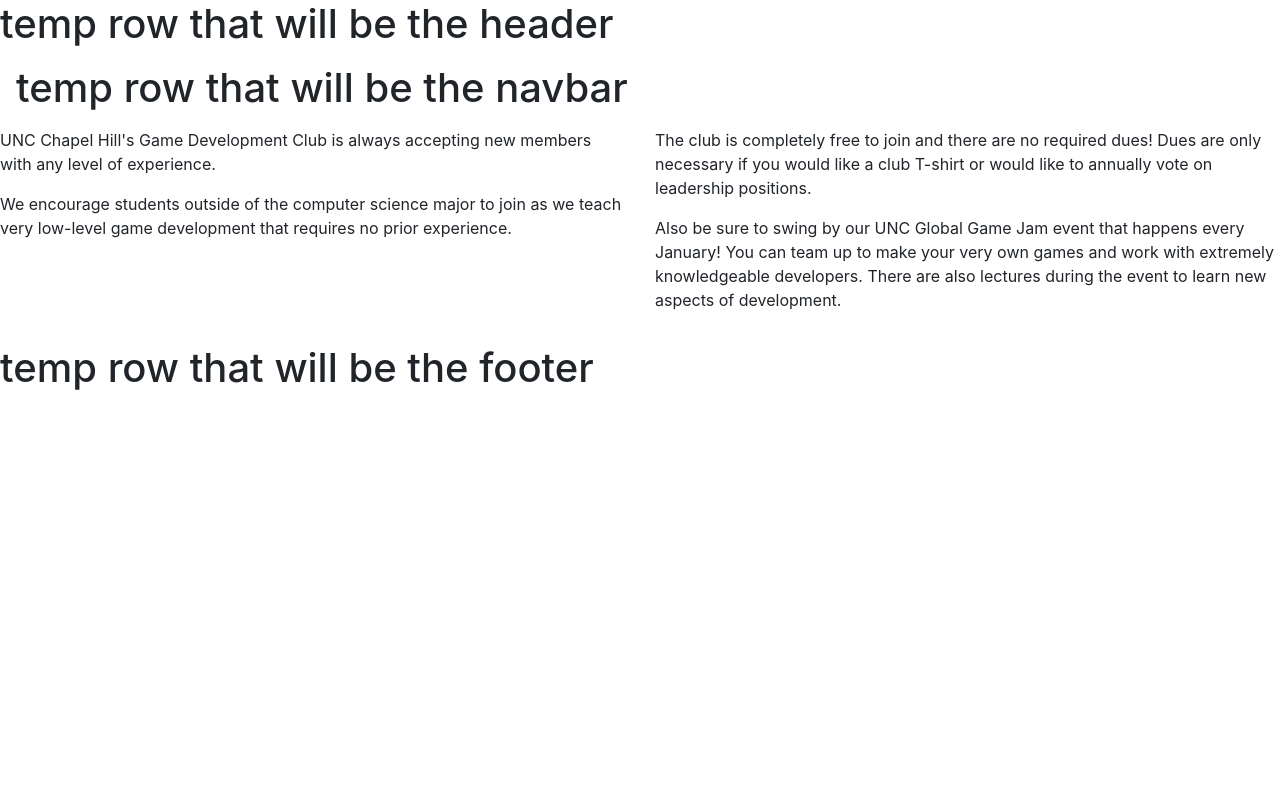
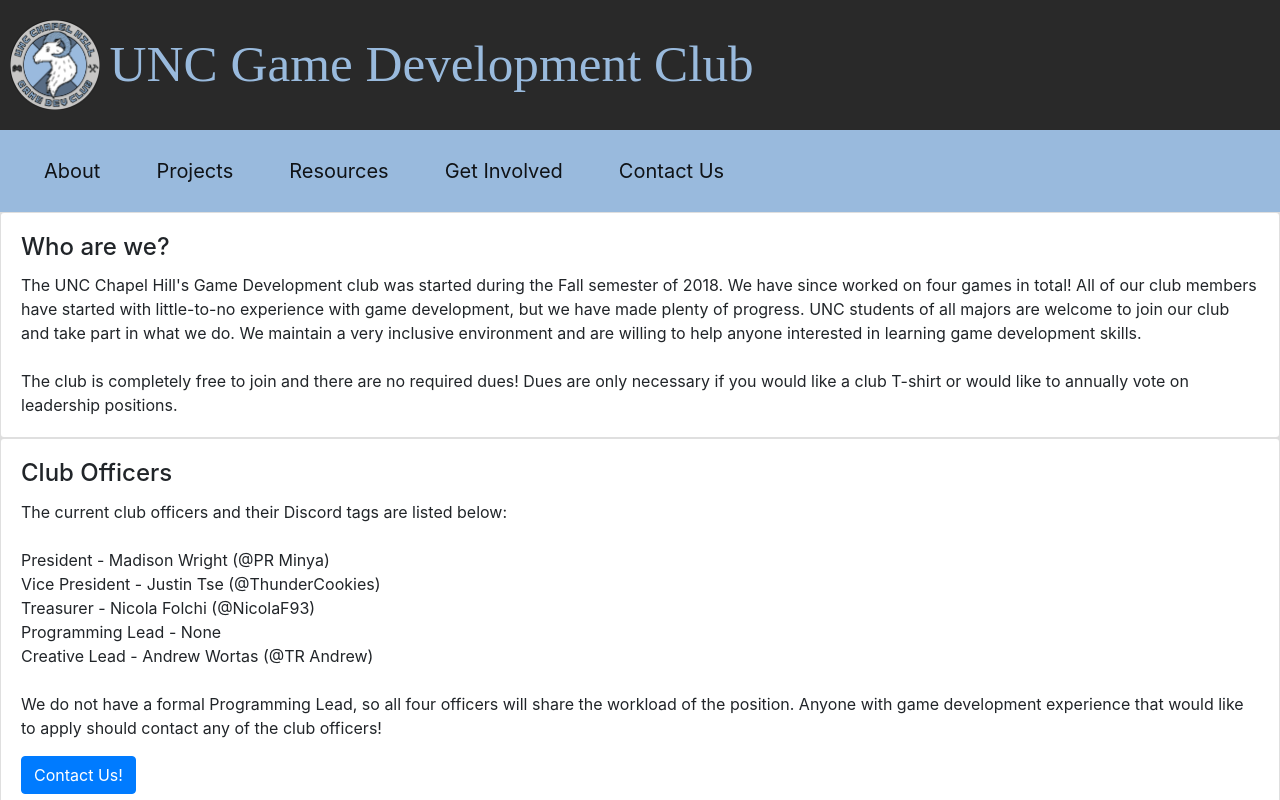
Before and after one commit to jtse321/UNCGameDev.github.io, a plain HTML site: page about.html in a window 1280 px wide. Drawn offline with nearby package versions, Linux system fonts and the light colour scheme; a web font is replaced by a local one.

Commit message:
Added content to about.html

```diff
--- a/about.html
+++ b/about.html
@@ -1,64 +1,136 @@
 <!doctype html>
 <html lang="en">
 <head>
-    <!-- Required meta tags -->
-    <meta charset="utf-8">
-    <meta name="viewport" content="width=device-width, initial-scale=1, shrink-to-fit=no">
-
-    <link rel="stylesheet" href="style.css">
-
-    <!-- Bootstrap CSS -->
-    <link rel="stylesheet" href="https://stackpath.bootstrapcdn.com/bootstrap/4.3.1/css/bootstrap.min.css" integrity="sha384-ggOyR0iXCbMQv3Xipma34MD+dH/1fQ784/j6cY/iJTQUOhcWr7x9JvoRxT2MZw1T" crossorigin="anonymous">
-
     <title>About Us</title>
+    <meta charset="UTF-8">
+    <link rel="stylesheet" href="https://stackpath.bootstrapcdn.com/bootstrap/4.3.1/css/bootstrap.min.css"
+        integrity="sha384-ggOyR0iXCbMQv3Xipma34MD+dH/1fQ784/j6cY/iJTQUOhcWr7x9JvoRxT2MZw1T" crossorigin="anonymous">
+    <script src="https://code.jquery.com/jquery-3.3.1.slim.min.js"
+        integrity="sha384-q8i/X+965DzO0rT7abK41JStQIAqVgRVzpbzo5smXKp4YfRvH+8abtTE1Pi6jizo" crossorigin="anonymous">
+    </script>
+    <script src="https://cdnjs.cloudflare.com/ajax/libs/popper.js/1.14.7/umd/popper.min.js"
+        integrity="sha384-UO2eT0CpHqdSJQ6hJty5KVphtPhzWj9WO1clHTMGa3JDZwrnQq4sF86dIHNDz0W1" crossorigin="anonymous">
+    </script>
+    <script src="https://stackpath.bootstrapcdn.com/bootstrap/4.3.1/js/bootstrap.min.js"
+        integrity="sha384-JjSmVgyd0p3pXB1rRibZUAYoIIy6OrQ6VrjIEaFf/nJGzIxFDsf4x0xIM+B07jRM" crossorigin="anonymous">
+    </script>
+    <link href='style.css' rel='stylesheet' type='text/css' />
+    <meta name="viewport" content="width=device-width, initial-scale=1">
 </head>
 
   <body>
+    <div class="container-fluid">
+      <div class="row headerr">
+          <img src="images/UNC_Game_Dev_Logo.png">
+          <h1 style="text-align:center">UNC Game Development Club
+          </h1>
+      </div>
+      <div class="row navebar">
+        <nav class="navbar navbar-expand-md navbar-light">
+          <button class="navbar-toggler navbar-toggler-right" type="button" data-toggle="collapse"
+          data-target="#navbarTogglerDemo02" aria-controls="navbarTogglerDemo02" aria-expanded="false"
+          aria-label="Toggle navigation">
+          <span class="navbar-toggler-icon"></span>
+          </button>
 
-  	<div class="row header">
-  		<div class="col-md-12">
-  			<h1> temp row that will be the header </h1>
+          <div class="collapse navbar-collapse" id="navbarTogglerDemo02">
+            <ul class="navbar-nav mr-auto mt-2 mt-md-0">
+              <li class="nav-item active">
+                <a class="nav-link" href="#!">About <span class="sr-only">(current)</span></a>
+              </li>
+              <li class="nav-item active">
+                <a class="nav-link" href="#!">Projects <span class="sr-only">(current)</span></a>
+              </li>
+              <li class="nav-item active">
+                <a class="nav-link" href="#!">Resources <span class="sr-only">(current)</span></a>
+              </li>
+              <li class="nav-item active">
+                <a class="nav-link" href="#!">Get Involved <span class="sr-only">(current)</span></a>
+              </li>
+              <li class="nav-item active">
+                <a class="nav-link" href="#!">Contact Us <span class="sr-only">(current)</span></a>
+              </li>
+            </ul>
+          </div>
+        </nav>
       </div>
     </div>
 
-  	<div class="row navbar">
-  		<div class="col-md-12">
-  			<h1> temp row that will be the navbar </h1>
+    <div class="card">
+      <div class="card-body">
+        <h4 class="card-title">Who are we?</h4>
+        <p class="card-text">
+          The UNC Chapel Hill's Game Development club was started during the Fall semester of 2018. We have since worked on four games in total! All of our club members have started with little-to-no experience with game development, but we have made plenty of progress. UNC students of all majors are welcome to join our club and take part in what we do. We maintain a very inclusive environment and are willing to help anyone interested in learning game development skills.
+          <br><br>
+          The club is completely free to join and there are no required dues! Dues are only necessary if you would like a club T-shirt or would like to annually vote on leadership positions.
+        </p>
       </div>
     </div>
 
-    <div class="row">
-    	<div class="col-md-6">
-    		<p> UNC Chapel Hill's Game Development Club is always accepting new members with any level of experience.</p>
-
-        <p> We encourage students outside of the computer science major to join as we teach very low-level game development that requires no prior experience.</p>
-    	</div>
-      <div class="col-md-6">
-        <p> The club is completely free to join and there are no required dues! Dues are only necessary if you would like a club T-shirt or would like to annually vote on leadership positions.</p>
-
-        <p> Also be sure to swing by our UNC Global Game Jam event that happens every January! You can team up to make your very own games and work with extremely knowledgeable developers. There are also lectures during the event to learn new aspects of development.</p>
+    <div class="card">
+      <div class="card-body">
+        <h4 class="card-title">Club Officers</h4>
+        <p class="card-text">
+          The current club officers and their Discord tags are listed below:
+          <br><br>
+          President - Madison Wright (@PR Minya)
+          <br>
+          Vice President - Justin Tse (@ThunderCookies)
+          <br>
+          Treasurer - Nicola Folchi (@NicolaF93)
+          <br>
+          Programming Lead - None
+          <br>
+          Creative Lead - Andrew Wortas (@TR Andrew)
+          <br><br>
+          We do not have a formal Programming Lead, so all four officers will share the workload of the position. Anyone with game development experience that would like to apply should contact any of the club officers!
+        </p>
+        <a href="contact.html" class="btn btn-primary">Contact Us!</a>
       </div>
     </div>
 
-    <div class="row">
-      <div class="col-md-6">
-        <p> </p>
-      </div>
-      <div class="col-md-6">
-
+    <div class="card">
+      <div class="card-body">
+        <h4 class="card-title">UNC Global Game Jam</h4>
+        <p class="card-text">
+          Make sure to check out our annual Global Game Jam event planned alongside the International Game Developers Association! You can team up or work alone to make your very own games as well as work side-by-side with some of the top developers in the area. You are not required to be a UNC student, but you must be 18 years or older to participate. This is a 48 jam much like a hackathon, but for games. Lectures are also hosted by the our club to help teach new aspects of game development to all that attend.
+        </p>
+        <a href="https://www.igda.org/" class="btn btn-primary">Check out IGDA</a>
       </div>
     </div>
 
-    <div class="row footer">
-  		<div class="col-md-12">
-  			<h1> temp row that will be the footer </h1>
+    <footer>
+        <div class="grid-column-layout">
+            <div class="column1">
+                <ul style="list-style-type:none;">Contact Us
+                    <li>phone number</li>
+                    <li>email</li>
+                </ul>
+            </div>
+            <div class="column2">
+                <ul style="list-style-type:none;">Information
+                    <li>Constitution</li>
+                    <li>FAQ</li>
+                    <li>Heel Life</li>
+                    <li>Privacy Policy</li>
+                </ul>
+            </div>
+            <div class="button">
+                <p>Join our Discord!</p>
+                <button onclick="location.href='https://discord.gg/bMHxVPk';"">
+                    <img src=" images/Discord-Logo+Wordmark-Color.png" class="front">
+                    <img src="images/Discord-Logo+Wordmark-White.png" class="back">
+                </button>
             </div>
         </div>
+    </footer>
 
 
     <!-- Optional JavaScript -->
     <!-- jQuery first, then Popper.js, then Bootstrap JS -->
-    <script src="https://code.jquery.com/jquery-3.3.1.slim.min.js" integrity="sha384-q8i/X+965DzO0rT7abK41JStQIAqVgRVzpbzo5smXKp4YfRvH+8abtTE1Pi6jizo" crossorigin="anonymous"></script>
+
+    <!--script src="https://code.jquery.com/jquery-3.3.1.slim.min.js" integrity="sha384-q8i/X+965DzO0rT7abK41JStQIAqVgRVzpbzo5smXKp4YfRvH+8abtTE1Pi6jizo" crossorigin="anonymous"></script-->
+
     <script src="https://cdnjs.cloudflare.com/ajax/libs/popper.js/1.14.7/umd/popper.min.js" integrity="sha384-UO2eT0CpHqdSJQ6hJty5KVphtPhzWj9WO1clHTMGa3JDZwrnQq4sF86dIHNDz0W1" crossorigin="anonymous"></script>
     <script src="https://stackpath.bootstrapcdn.com/bootstrap/4.3.1/js/bootstrap.min.js" integrity="sha384-JjSmVgyd0p3pXB1rRibZUAYoIIy6OrQ6VrjIEaFf/nJGzIxFDsf4x0xIM+B07jRM" crossorigin="anonymous"></script>
   </body>
```
Also changed, not shown: contact-us.html (deleted). Lines whose indentation alone changed are shown as unchanged.
